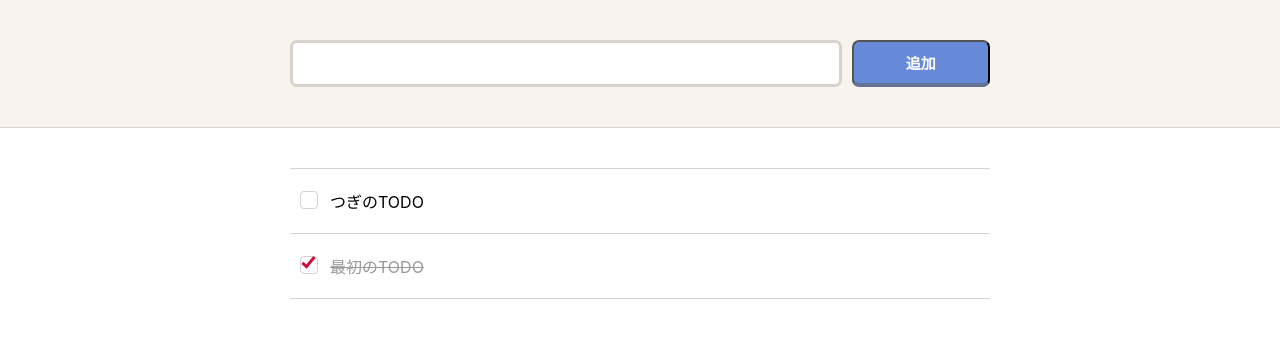
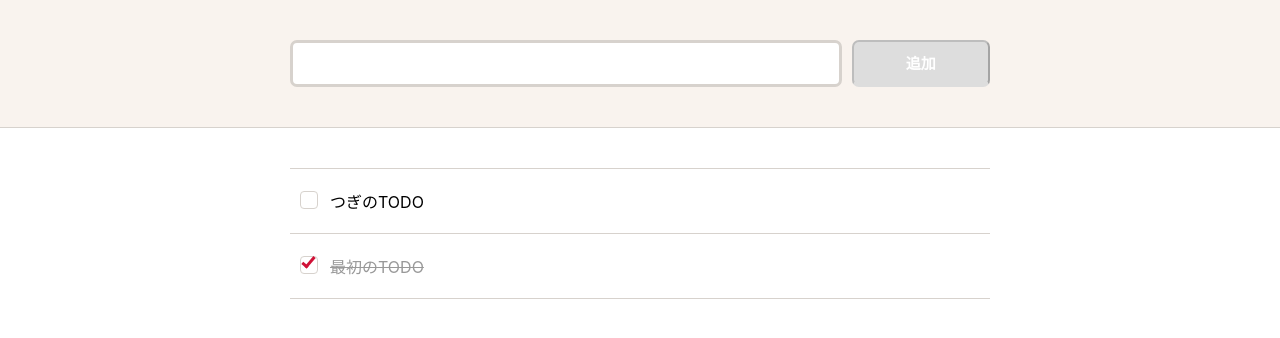
Before and after one commit to motty93/React, a React (Create React App) app in the folder react-todo/: page / in a window 1280 px wide. Shown: the top 338 px of the page. Built offline with nearby package versions, Linux system fonts and the light colour scheme.

Commit message:
update: button disabled 処理

```diff
--- a/react-todo/src/App.css
+++ b/react-todo/src/App.css
@@ -125,6 +125,11 @@
   border-bottom-color: #956270;
 }
 
+.btn.is-disabled {
+  background-color: #ddd;
+  border-bottom-color: #ddd;
+}
+
 .checkbox-input {
   display: none;
 }
--- a/react-todo/src/components/TaskInput.tsx
+++ b/react-todo/src/components/TaskInput.tsx
@@ -36,7 +36,15 @@ export const TaskInput: React.FC<Props> = ({ tasks, setTasks }) => {
           value={inputTitle}
           onChange={handleInputChange}
         />
-        <button className="btn is-primary" onClick={handleSubmit}>追加</button>
+        <button
+          className={`btn ${
+            inputTitle.length > 0 ? 'is-primary' : 'is-disabled'
+          }`}
+          onClick={handleSubmit}
+          disabled={inputTitle.length == 0}
+        >
+          追加
+        </button>
       </div>
     </div>
   )
```
